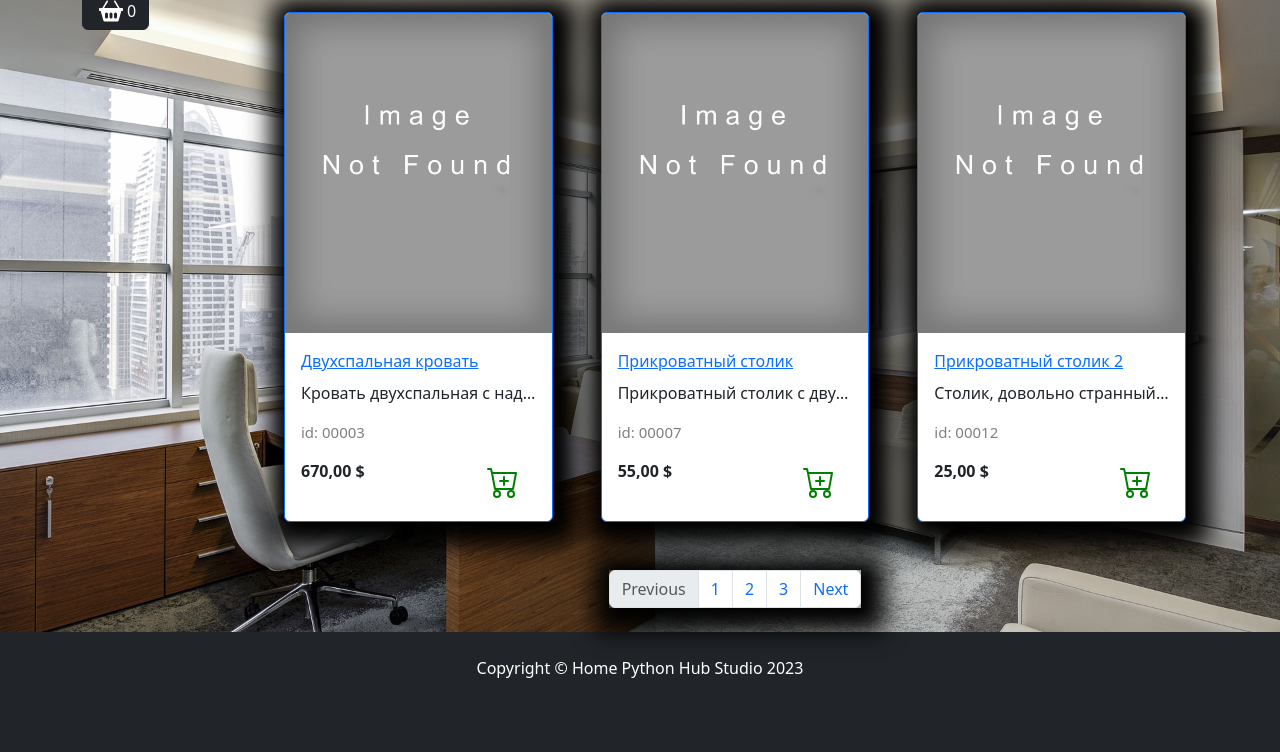
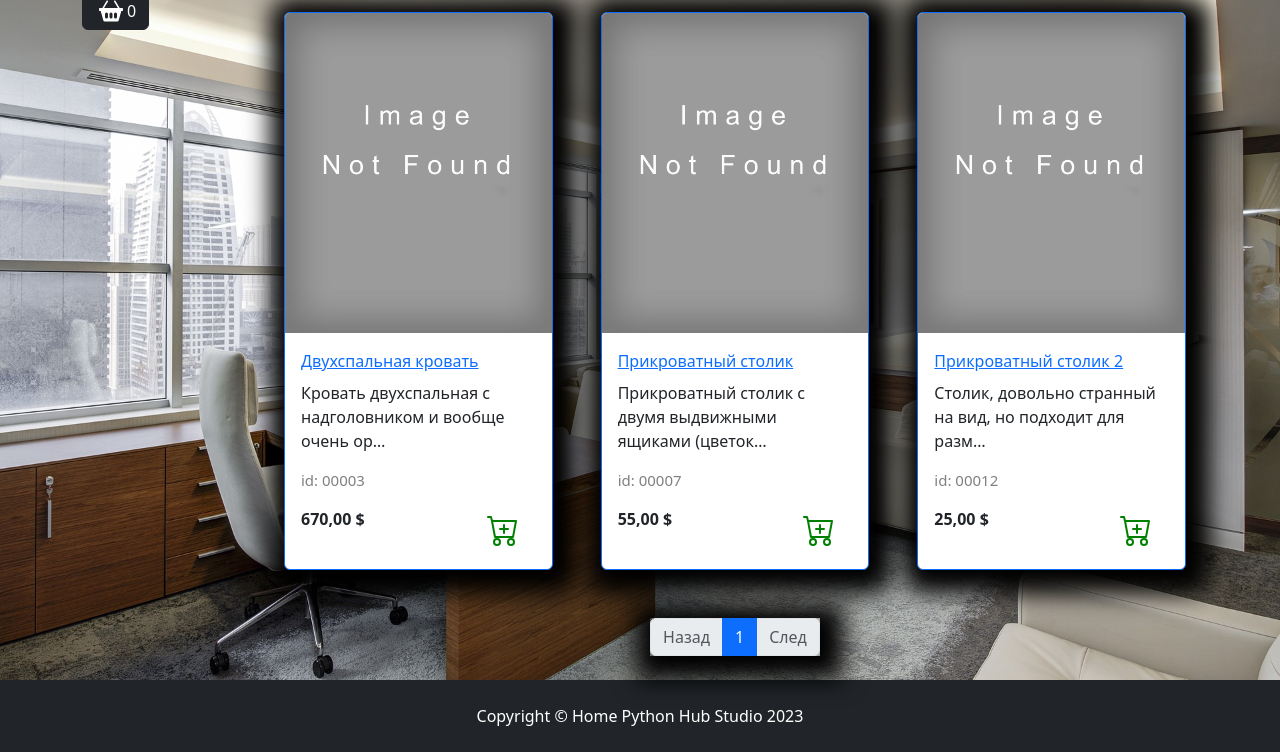
Before and after one commit to gitDonni/django_furniture, a Django app: page /catalog/spalnya/ in a window 1280 px wide. Shown: the part 118-870 px from the top of the page. Before the commit the page ends 796 px from the top, so only its background shows below. Run offline with Django 5.2, Linux system fonts and the light colour scheme; data comes from the database, SQL or seed files in the repository; some libraries are stand-ins or nearby versions.

Commit message:
first option for pagination

```diff
--- a/products/models.py
+++ b/products/models.py
@@ -31,6 +31,7 @@ class Products(models.Model):
         db_table = 'product'
         verbose_name = 'Продукт'
         verbose_name_plural = 'Продукты'
+        ordering = ('id',)
 
 
     def __str__(self):
--- a/products/templates/products/catalog.html
+++ b/products/templates/products/catalog.html
@@ -53,7 +53,7 @@
                     <a href="{% url 'catalog:product_detail' product.slug %}">
                         <p class="card-title">{{ product.name }}</p>
                     </a>
-                    <p class="card-text text-truncate">{{ product.description }}</p>
+                    <p class="card-text">{{ product.description|truncatechars:55 }}</p>
                     <p class="product_id">id: {{ product.display_id }}</p>
                     <div class="d-flex justify-content-between">
                         {% if product.discount %}
@@ -77,14 +77,26 @@
 <nav aria-label="Page navigation example">
     <ul class="pagination justify-content-center my-4">
         <div class="custom-shadow d-flex">
-            <li class="page-item disabled">
-              <a class="page-link">Previous</a>
+            <li class="page-item {% if not products.has_previous %} disabled {% endif %}">
+              <a class="page-link" href="{% if products.has_previous %}
+              {% url 'catalog:index' slug_url products.previous_page_number %}
+              {% else %}
+              #
+              {% endif %}">Назад</a>
             </li>
-            <li class="page-item"><a class="page-link" href="#">1</a></li>
-            <li class="page-item"><a class="page-link" href="#">2</a></li>
-            <li class="page-item"><a class="page-link" href="#">3</a></li>
-            <li class="page-item">
-              <a class="page-link" href="#">Next</a>
+            {% for page in products.paginator.page_range%}
+            {% if page >= products.number|add:-2 and page <= products.number|add:2 %}
+                <li class="page-item {% if products.number == page %} active {% endif %}">
+                    <a class="page-link" href="{% url 'catalog:index' slug_url page %}">{{ page }}</a>
+                </li>
+            {% endif %}
+            {% endfor %}
+            <li class="page-item {% if not products.has_next %} disabled {% endif %}">
+              <a class="page-link" href="{% if products.has_next %}
+              {% url 'catalog:index' slug_url products.next_page_number %}
+              {% else %}
+              #
+              {% endif %}">След</a>
             </li>
         </div>
     </ul>
--- a/products/urls.py
+++ b/products/urls.py
@@ -6,5 +6,6 @@ app_name = 'products'
 
 urlpatterns = [
     path('<slug:category_slug>/', views.catalog, name='index'),
+    path('<slug:category_slug>/<int:page>/', views.catalog, name='index'),
     path('product_detail/<slug:product_slug>/', views.product_detail, name='product_detail'),
     ]
--- a/products/views.py
+++ b/products/views.py
@@ -1,17 +1,22 @@
+from django.core.paginator import Paginator
 from django.shortcuts import render, get_list_or_404
 
 from products.models import Products
 
 
-def catalog(request, category_slug):
+def catalog(request, category_slug, page=1):
     if category_slug == 'all':
         products = Products.objects.all()
     else:
         products = get_list_or_404(Products.objects.filter(category__slug=category_slug))
 
+    paginator = Paginator(products, 3)
+    current_page = paginator.page(page)
+
     context = {
         'title': 'Home - Каталог',
-        'products': products,
+        'products': current_page,
+        'slug_url': category_slug,
     }
     return render(request, 'products/catalog.html', context)
 
```
